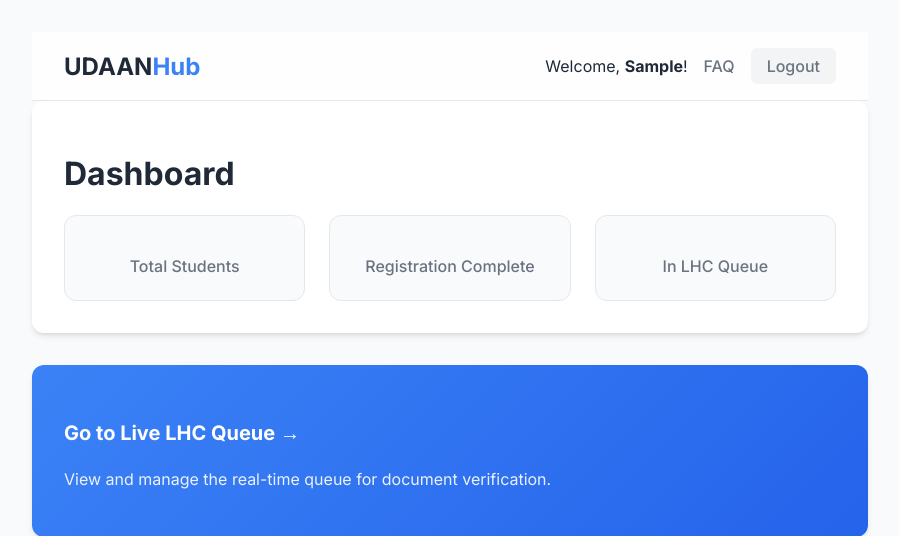
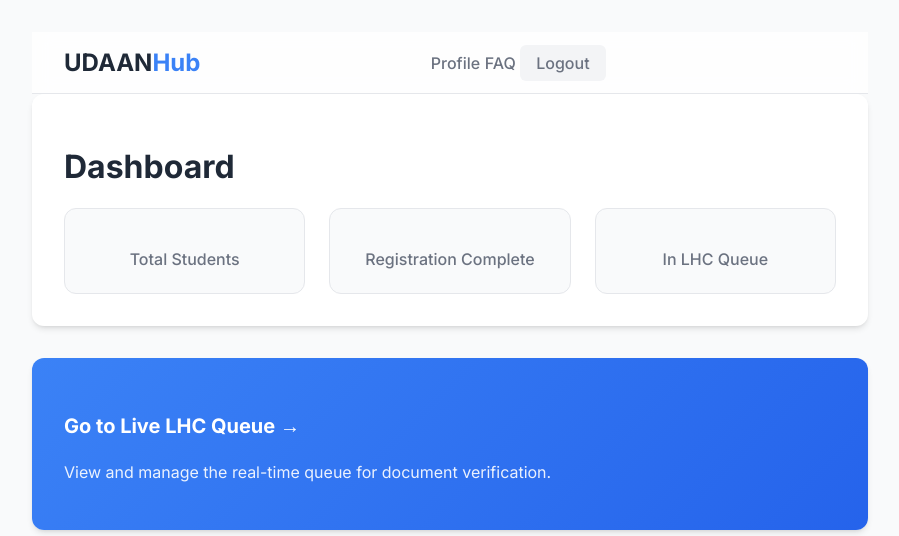
Before and after one commit to Gaurav-s-Project/UDAANHub, a Flask app: template templates/index.html in a window 1280 px wide. Shown: the top 536 px of the page, without its empty margins (190-1089 px from the left). Run offline with Flask 3, Linux system fonts and the light colour scheme; the template is opened without the code that fills it, so the values that code supplies are empty; the visitor is signed in with stand-in values (Sample User, id 1).

Commit message:
Update index.html

```diff
--- a/templates/index.html
+++ b/templates/index.html
@@ -1,25 +1,36 @@
 <!DOCTYPE html>
 <html lang="en">
-
 <head>
     <meta charset="UTF-8">
     <meta name="viewport" content="width=device-width, initial-scale=1.0">
     <title>UDAAN Volunteer Hub</title>
     <link rel="stylesheet" href="{{ url_for('static', filename='style.css') }}">
 </head>
-
 <body>
     <div class="container">
         <header class="app-header">
             <div class="logo">UDAAN<span>Hub</span></div>
+
+            <nav class="nav-menu">
                 {% if 'username' in session %}
-            <div class="user-info">
-                <span>Welcome, <strong>{{ session.username.capitalize() }}</strong>!</span>
-                <!-- ADD THIS LINE -->
+                    <a href="/profile" class="nav-link">Profile</a>
+                    {% if session.role == 'admin' %}
+                        <a href="/admin" class="nav-link">Admin Panel</a>
+                    {% endif %}
                     <a href="/faq" class="nav-link">FAQ</a>
                     <a href="/logout" class="logout-btn">Logout</a>
+                {% endif %}
+                <!-- <label class="dark-mode-switch">
+                    <input type="checkbox">
+                    <span class="slider"></span>
+                </label> -->
+            </nav>
+
+            <div class="hamburger">
+                <div class="bar"></div>
+                <div class="bar"></div>
+                <div class="bar"></div>
             </div>
-            {% endif %}
         </header>
 
         <main>
@@ -33,7 +44,6 @@
                     {% endif %}
                 {% endwith %}
 
-            <!-- NEW: Conditional "Add Student" Card -->
                 {% if new_student_id %}
                 <div class="card" id="add-student-card">
                     <h2>Add New Student</h2>
@@ -44,8 +54,7 @@
                         </div>
                         <div class="form-group">
                             <label for="student_name">Student's Full Name</label>
-                        <input type="text" id="student_name" name="student_name" required
-                            placeholder="Enter full name...">
+                            <input type="text" id="student_name" name="student_name" required placeholder="Enter full name...">
                         </div>
                         <button type="submit" class="primary-btn">Add Student</button>
                     </form>
@@ -115,5 +124,4 @@
     </div>
     <script src="{{ url_for('static', filename='script.js') }}"></script>
 </body>
-
 </html>
```
Lines whose indentation alone changed are shown as unchanged.
